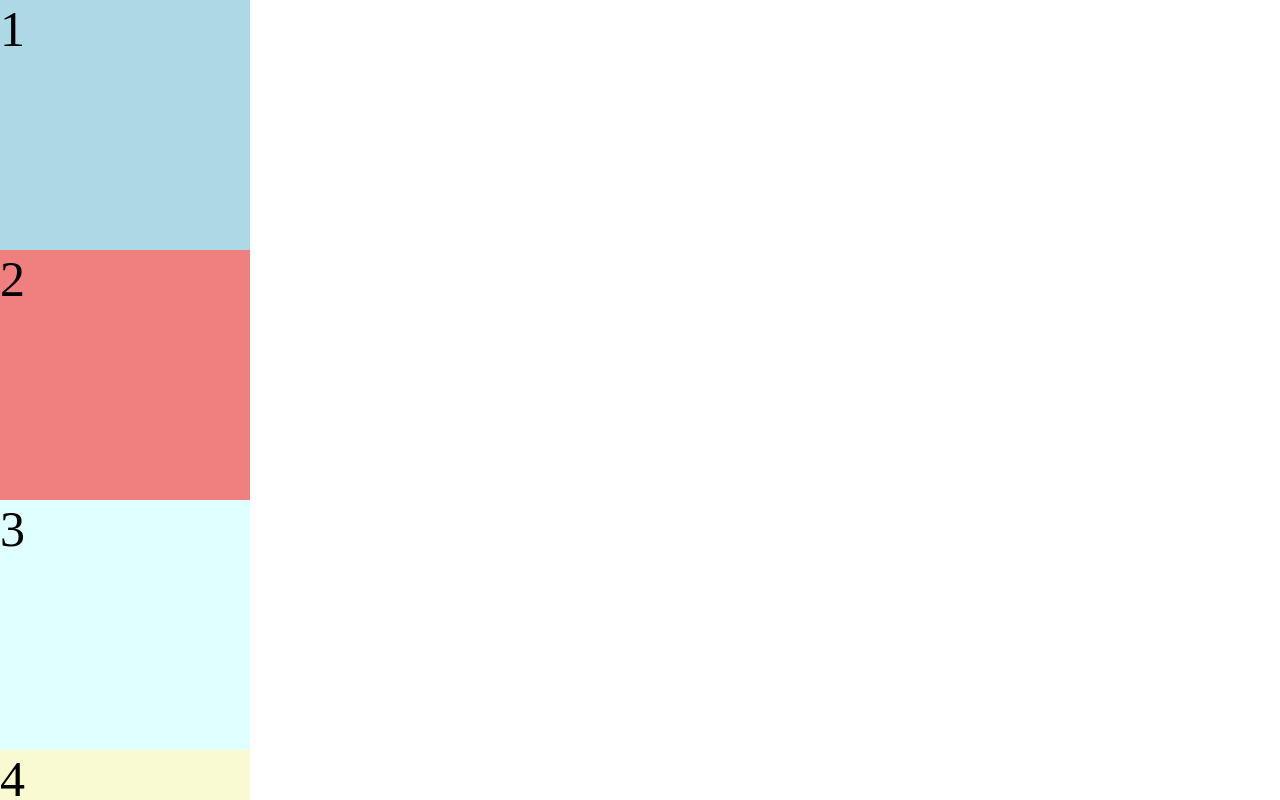
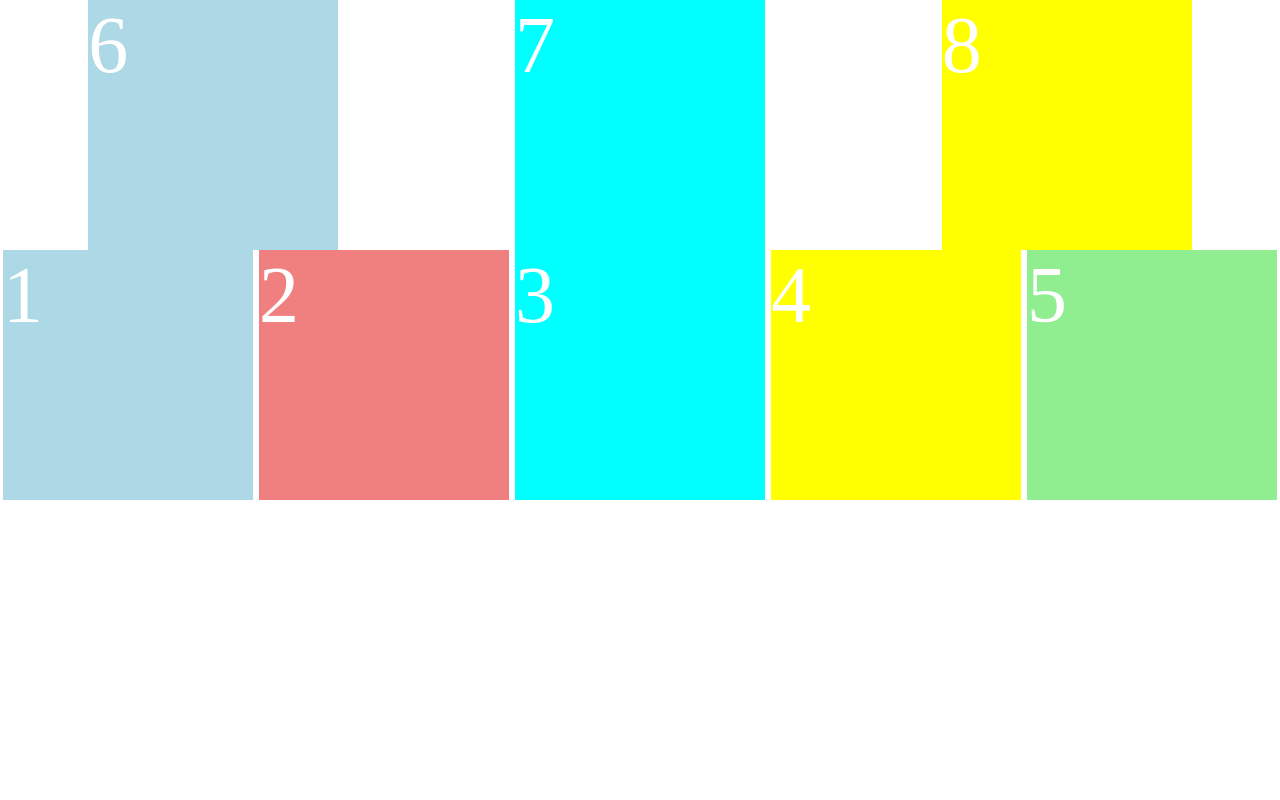
Before and after one commit to anthnyM/4css, a plain HTML site: page index.html in a window 1280 px wide. Shown: the top 800 px of the page. Drawn offline with Linux system fonts and the light colour scheme.

Commit message:
justify, align and wrap

```diff
--- a/index.html
+++ b/index.html
@@ -13,6 +13,9 @@
         <div class="elemento-flexible tres">3</div>
         <div class="elemento-flexible cuatro">4</div>
         <div class="elemento-flexible cinco">5</div>
+        <div class="elemento-flexible seis">6</div>
+        <div class="elemento-flexible siete">7</div>
+        <div class="elemento-flexible ocho">8</div>
     </div>
 </body>
 </html>
--- a/style.css
+++ b/style.css
@@ -4,40 +4,48 @@ body{
 
 .contenedor-flexible{
     display: flex;
-    flex-direction: column;
+    flex-direction: row;
+    justify-content:space-around;
+    align-items: flex-end;
+    flex-wrap: wrap-reverse;
 }
 
-.uno{
+.elemento-flexible{
+    font-size: 5rem;
+    color: white
+}
+
+.uno, .seis{
     background-color: lightblue;
     width: 250px;
     height: 250px;
-    font-size: 50px;
+
 }
 
 .dos{
     background-color: lightcoral;
     width: 250px;
     height: 250px;
-    font-size: 50px;
+
 }
 
-.tres{
-    background-color: lightcyan;
+.tres, .siete{
+    background-color: cyan;
     width: 250px;
     height: 250px;
-    font-size: 50px;
+
 }
 
-.cuatro{
-    background-color: lightgoldenrodyellow;
+.cuatro, .ocho{
+    background-color: yellow;
     width: 250px;
     height: 250px;
-    font-size: 50px;
+
 }
 
 .cinco{
     background-color: lightgreen;
     width: 250px;
     height: 250px;
-    font-size: 50px;
+
 }
```
